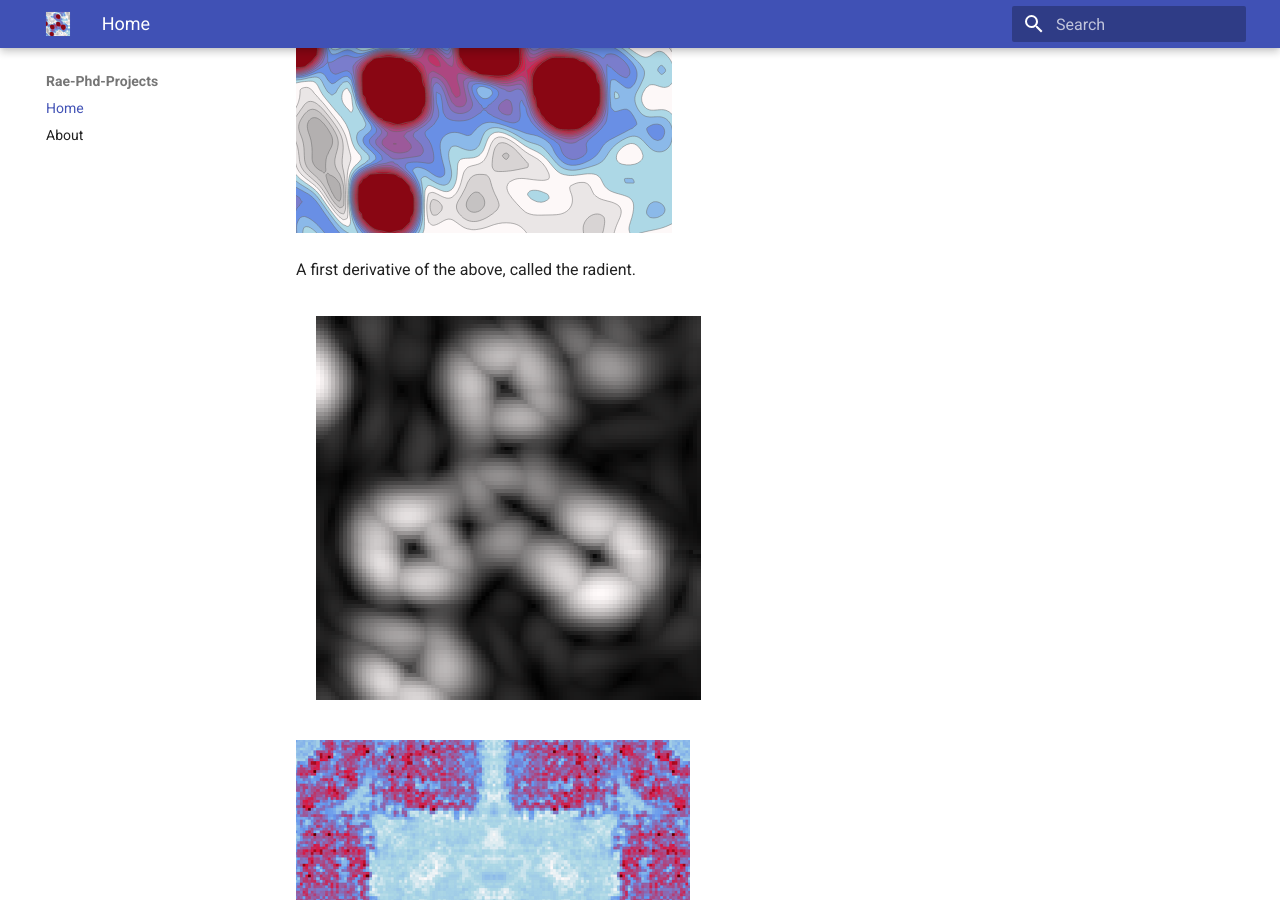
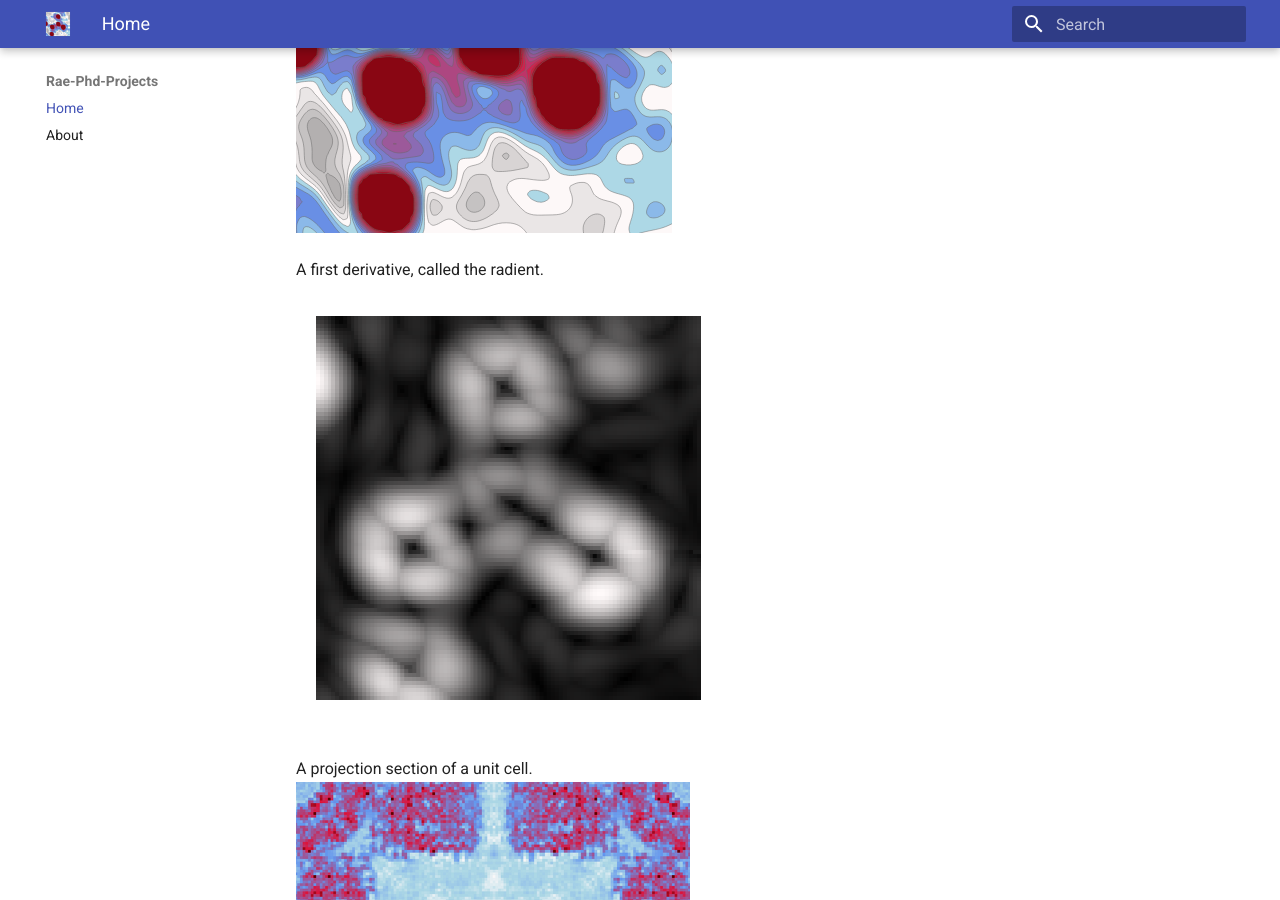
Before and after one commit to rae-gh/rae, an MkDocs documentation site: the page built from docs/index.md, in a window 1280 px wide and 900 px high, scrolled down 548 px. Built offline with MkDocs 1.6.1 and Material for MkDocs 9.7.7, drawn with Linux system fonts in a browser that asks for light colours.

Commit message:
Update index.md

```diff
--- a/docs/index.md
+++ b/docs/index.md
@@ -11,6 +11,8 @@ The density in a peptide bond:
 
 ![image info](./assets/density.png)
 
-A first derivative of the above, called the radient.
+A first derivative, called the radient.
 ![image info](./assets/radient.png)
+
+A projection section of a unit cell.
 ![image info](./assets/cross.png)
```
